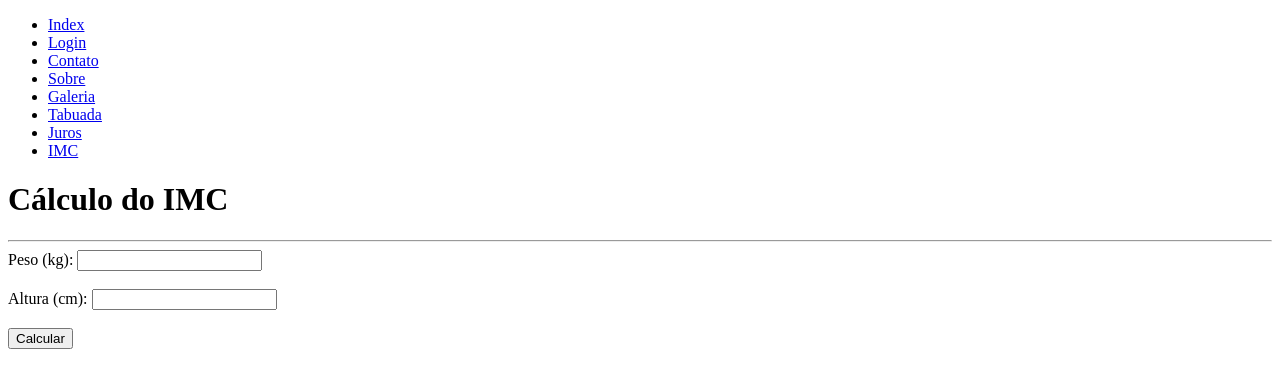
After one commit to LodzinhGabriel/aula-HTML, a Flask app: page /imc in a window 1280 px wide. The commit adds this page. Shown: the top 388 px of the page. Run offline with Flask 3, Linux system fonts and the light colour scheme.

Commit message:
exercicios flask parte 2

```diff
--- a/app.py
+++ b/app.py
@@ -2,8 +2,12 @@ from flask import (Flask, render_template, request) # Importa o flask
 
 app = Flask(__name__) # cria uma instância
 
-@app.route("/sobre", methods=('GET',)) # Assina uma rota
-def index(): # função responsável pela página
+@app.route("/")
+def index():
+ return render_template('layout.html')
+
+@app.route("/paginainicial", methods=('GET',)) # Assina uma rota
+def paginainicial(): # função responsável pela página
  nome = request.args.get('nome') # use seu nome
  return f"""<h1>Página inicial</h1>
     <p>Oi {nome}, Que nome bonito!</p>
@@ -26,7 +30,7 @@ def parimpar(numero: float): # função responsável pela página
   identificador = "par"
  else:
   identificador = "impar"
- return f"""<h1>Area</h1>
+ return f"""<h1>Par e ímpar</h1>
     <p>Numero: {numero}</p>
     <p>Este numero é {identificador}.</p>
     <hr>
@@ -57,9 +61,33 @@ def tabuada(num = None):
   return render_template('tabuada.html', num=num)
 
 @app.route("/juros")
-def juros(i: int, j: int , t: int, d: int):
+def juros(i = None, j = None, t = None, d = None):
+
+ if 'i' and 'j' and 't' and 'd' in request.args:
+   i = int(request.args.get('i'))
+   j = int(request.args.get('j'))
+   t = int(request.args.get('t'))
+   d = int(request.args.get('d'))
 
  return render_template('juros.html', i=i, j=j, t=t, d=d)
+
+@app.route("/login")
+def login(email = None, senha = None):
+
+ if 'email' and 'senha' in request.args:
+   email = request.args.get('email')
+   senha = request.args.get('senha')
+
+ return render_template('login.html', email=email, senha=senha)
+
+@app.route("/imc")
+def imc(peso = None, altura = None):
+
+ if 'peso' and 'altura' in request.args:
+   peso = float(request.args.get('peso'))
+   altura = int(request.args.get('altura')) / 100
+
+ return render_template('imc.html', peso=peso, altura=altura)
 
 
 @app.route("/galeria", methods=('GET',)) # Assina uma rota
--- /dev/null
+++ b/templates/imc.html
@@ -0,0 +1,40 @@
+{% extends 'layout.html' %}
+{% block content %}
+<h1>Cálculo do IMC</h1>
+<hr>
+<form>
+    <label> Peso (kg): </label>
+    <input type="number" step=".001" name="peso"> <br> <br>
+    <label> Altura (cm): </label>
+    <input type="number" name="altura"> <br>
+    <br>
+    <input type="submit" value="Calcular">
+</form>
+
+{% if peso and altura %}
+<hr>
+{% if peso/(altura**2) < 18.5 %}
+<h1>Magreza</h1>
+<h2>Obesidade 0</h2>
+<p>Você está muito baixo do peso, deve realizar formas de deixar o seu peso normal!</p>
+{% elif peso/(altura**2) < 24.9 %}
+<h1>Normal</h1>
+<h2>Obesidade 0</h2>
+<p>Você está nem abaixo do peso e nem acima do peso, se mantenha assim!</p>
+{% elif peso/(altura**2) < 29.9 %}
+<h1>Sobrepeso</h1>
+<h2>Obesidade I</h2>
+<p>Você está um pouco acima do peso, deve realizar cortes de algumas comidas e praticar mais exercícios!</p>
+{% elif peso/(altura**2) < 39.9 %}
+<h1>Obesidade normal</h1>
+<h2>Obesidade II</h2>
+<p>Você está um bem acima do peso, fazer uma dieta e praticar exercícios físicos pode te ajudar a sair da obesidade!</p>
+{% else %}
+<h1 style="color: red;">Obesidade grave </h1>
+<h2 style="color: red;">Obesidade III</h2>
+<p style="color: red;">Você está um muito acima do peso, é necessário fazer uma dieta e praticar exercícios físicos pois isso pode causar problemas para a saúde!</p>
+{% endif %}
+<p>Seu IMC é {{peso/(altura**2)}}</p>
+<hr>
+{% endif %}
+{% endblock %}
--- a/templates/layout.html
+++ b/templates/layout.html
@@ -8,9 +8,13 @@
 <body>
     <ul>
         <li><a href="/">Index</a></li>
+        <li><a href="/login">Login</a></li>
         <li><a href="/contato">Contato</a></li>
         <li><a href="/sobre">Sobre</a></li>
+        <li><a href="/galeria">Galeria</a></li>
         <li><a href="/tabuada">Tabuada</a></li>
+        <li><a href="/juros">Juros</a></li>
+        <li><a href="/imc">IMC</a></li>
     </ul>
     {% block content %}
     {% endblock %}
```
Also changed, not shown: templates/juros.html (+10 -11 lines), templates/login.html (added, +27 -0 lines).
